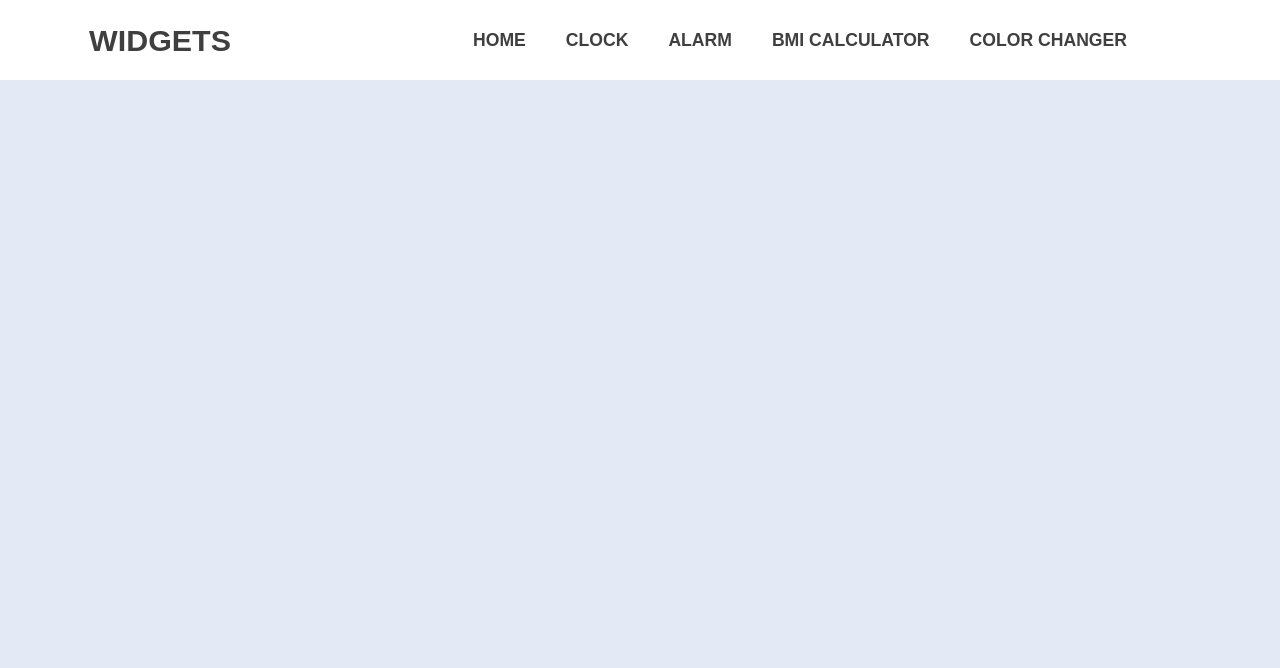
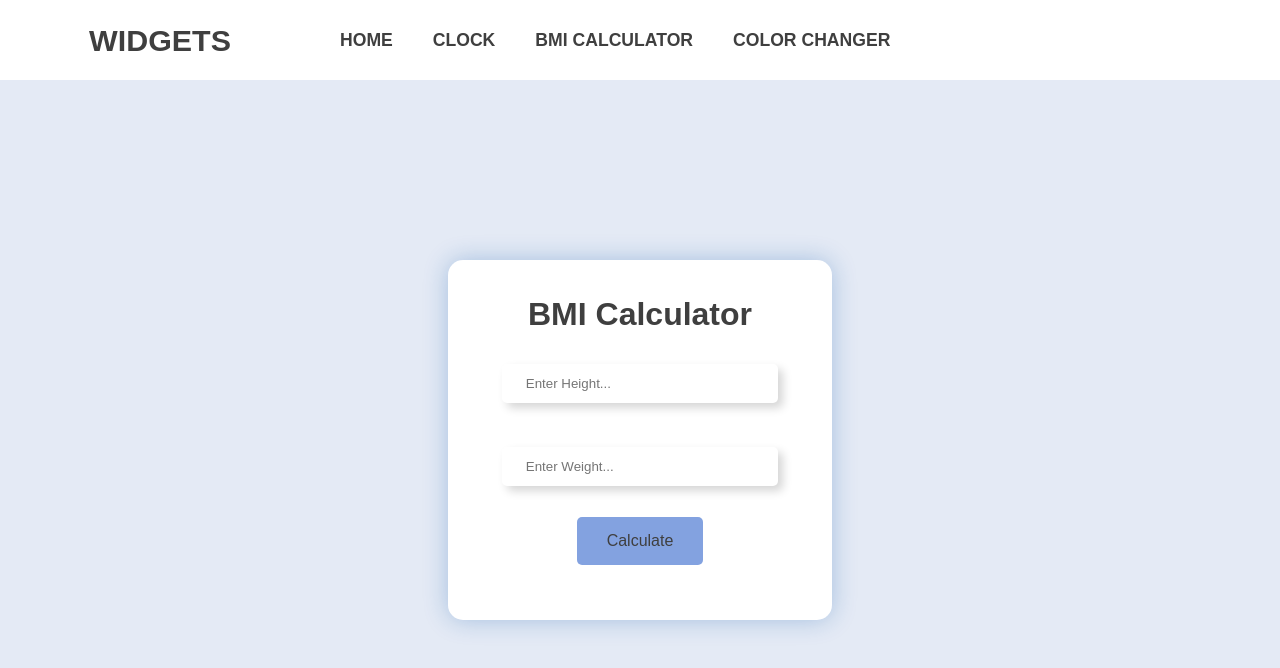
Before and after one commit to theritiktiwari/React-Projects-List, a React (Create React App) app: page /bmi in a window 1280 px wide. Shown: the top 668 px of the page. Built offline with nearby package versions, Linux system fonts and the light colour scheme.

Commit message:
Removed Alarm

```diff
--- a/src/App.js
+++ b/src/App.js
@@ -1,10 +1,11 @@
-import './App.css';
+// import './App.css';
 import React from "react";
 import { BrowserRouter as Router, Switch, Route } from "react-router-dom";
 import { Header } from "./widget/Header";
 import { Footer } from "./widget/Footer";
 import { Content } from "./widget/Content";
 import { Alarm } from './widget/Alarm';
+import { BMICalculator } from './widget/BMICalculator';
 
 function App() {
   return (
@@ -22,8 +23,13 @@ function App() {
             )
           }}>
           </Route>
-          <Route exact path="/alarm">
+
+          {/* <Route exact path="/alarm">
             <Alarm />
+          </Route> */}
+
+          <Route exact path="/bmi">
+            <BMICalculator />
           </Route>
         </Switch>
 
--- a/src/widget/Alarm.js
+++ b/src/widget/Alarm.js
@@ -4,6 +4,9 @@ import $ from 'jquery';
 
 export const Alarm = () => {
 
+    let changeText = (props) => {
+
+    }
     // function to show the clock
     let timeOfDay = '';
     function clock(){
@@ -27,7 +30,8 @@ export const Alarm = () => {
 
         // String to make time correct time format
         let currentTimeStr = `${currentHours} : ${currentMinutes} : ${currentSeconds} ${timeOfDay}`;
-        document.getElementById('clock').innerHTML = currentTimeStr;
+        // document.getElementById('clock').innerHTML = currentTimeStr;
+
     }
 
     // Adding 0 and contraints to 24 hours
@@ -145,9 +149,9 @@ export const Alarm = () => {
                         </div>
                         <button type="submit" id="btn" className="btn btn-block btn-primary my-3">Set Alarm</button>
                     </form>
-                </div>
+                {/* </div>
 
-                <div className="container my-5 text-center">
+                <div className="container my-5 text-center"> */}
                     <div className="row">
                         <div className="col-md-6 mx-auto text-center">
                             <h2>Clock</h2>
--- /dev/null
+++ b/src/widget/BMICalculator.js
@@ -0,0 +1,46 @@
+import React from 'react';
+import './css/BMICalculator.css';
+
+export const BMICalculator = () => {
+
+    let formSubmit = (e) => {
+        e.preventDefault();
+        let height = parseInt(document.getElementById('height').value);
+        let weight = parseInt(document.getElementById('weight').value);
+        let result = document.getElementById('result');
+
+        result.style.display = 'block';
+
+        if ((height === '') || (height < 0) || (isNaN(height)) ) {
+            result.innerHTML = `${height} is Invalid Height <br/> Please provide valid Height`;
+        } else if ((weight === '') || (weight < 0) || (isNaN(weight)) ) {
+            result.innerHTML = `${weight} is Invalid Weight <br/> Please provide valid Weight`;
+        } else {
+            let bmi = (weight / ((height * height) / 10000)).toFixed(2);
+            if (bmi < 18.6) {
+                result.innerHTML = `BMI = ${bmi} <br/> This is Under Weight`;
+            } else if (bmi > 24.9){
+                result.innerHTML = `BMI = ${bmi} <br/> This is Over Weight`;
+            } else if(bmi > 18.6 && bmi < 24.9){
+                result.innerHTML = `BMI = ${bmi} <br/> This is Normal Weight`;
+            }
+        }
+}
+
+    return (
+        <section>
+            <div class="container">
+                <h2>BMI Calculator</h2>
+                <form class="form" onSubmit={formSubmit}>
+                    <input type="text" class="input" name="height" id="height" placeholder="Enter Height..." />
+
+                    <input type="text" class="input" name="weight" id="weight" placeholder="Enter Weight..." />
+
+                    <button type="submit" class="btn">Calculate</button>
+
+                    <div id="result"></div>
+                </form>
+            </div>
+        </section>
+    )
+}
--- a/src/widget/Footer.js
+++ b/src/widget/Footer.js
@@ -1,5 +1,6 @@
 import React from 'react';
 import './css/Footer.css';
+import '../theme.css';
 
 export const Footer = () => {
     return (
--- a/src/widget/Header.js
+++ b/src/widget/Header.js
@@ -13,7 +13,7 @@ export const Header = () => {
                 <ul className="nav-list">
                     <li><Link to="/">Home</Link></li>
                     <li><Link to="/clock">Clock</Link></li>
-                    <li><Link to="/alarm">Alarm</Link></li>
+                    {/* <li><Link to="/alarm">Alarm</Link></li> */}
                     <li><Link to="/bmi">BMI Calculator</Link></li>
                     <li><Link to="/colorChanger">Color Changer</Link></li>
                 </ul>
--- a/src/widget/content.js
+++ b/src/widget/content.js
@@ -1,5 +1,4 @@
 import React from 'react';
-import '../theme.css';
 import './css/Content.css';
 
 export const Content = () => {
@@ -16,17 +15,17 @@ export const Content = () => {
                     </div>
                 </a>
 
-                <a href="/alarm">
+                {/* <a href="/alarm">
                     <div className="box">
-                        <img src="https://source.unsplash.com/160x90/?nature,water" alt="Image" />
+                        <img src="https://source.unsplash.com/160x90/?nature,water" alt="Alarm" id="alarm"/>
                         <h3>Alarm</h3>
                         <p>This is a digital alarm clock which take hour, minute and seconds (only within a day) as input and set alarm, made with HTML, CSS and JavaScript.</p>
                     </div>
-                </a>
+                </a> */}
 
                 <a href="/bmi">
                     <div className="box">
-                        <img src="https://source.unsplash.com/160x90/?nature,water" alt="Image" />
+                    <img src="https://source.unsplash.com/160x90/?nature,water" alt="BMI" id="BMI"/>
                         <h3>BMI Calculator</h3>
                         <p>This is a BMI Calculator which take height and weight as input and provide you BMI, made with HTML, CSS and JavaScript.</p>
                     </div>
--- a/src/widget/css/Alarm.css
+++ b/src/widget/css/Alarm.css
@@ -1,5 +1,5 @@
-.body{
+/* .body{
     width: 100%;
     height: 90vh;
     background-color: var(--bg-color);
-}
+} */
--- /dev/null
+++ b/src/widget/css/BMICalculator.css
@@ -0,0 +1,70 @@
+section{
+    width: 100vw;
+    height: 90vh;
+    display: flex;
+    justify-content: center;
+    align-items: center;
+}
+
+.container{
+    display: flex;
+    justify-content: center;
+    align-items: center;
+    flex-direction: column;
+    width: 30%;
+    height: 50%;
+    border-radius: 15px;
+    background-color: #FFF;
+    box-shadow: 0 0 25px 0 rgba(21, 92, 171, 0.3);
+}
+h2{
+    font-size: 2rem;
+}
+
+.container .form{
+    display: flex;
+    justify-content: space-evenly;
+    align-items: center;
+    flex-direction: column;
+    width: 80%;
+    height: 70%;
+}
+
+.input{
+    padding: 12px 24px;
+    margin: 12px 24px;
+    width: 90%;
+    border-radius: 5px;
+    outline: none;
+    border: none;
+    box-shadow:  5px 5px 10px #d6d6d6, -5px -5px 10px #ffffff;
+    transition: all .6s ease-in-out;
+}
+.input:focus{
+    box-shadow: inset 5px 5px 10px #d6d6d6, inset -5px -5px 10px #ffffff;
+}
+
+.btn{
+    padding: 15px 30px;
+    font-size: 1rem;
+    border-radius: 5px;
+    background-color: #83a2e0;
+    color: var(--primary-color);
+    border: none;
+    cursor: pointer;
+    transition: all .6s ease-in-out;
+}
+
+.btn:hover{
+    background-color: #9abcff;
+}
+
+#result{
+    display: none;
+    padding: 12px 24px;
+    margin: 12px 24px;
+    width: 90%;
+    border-radius: 5px;
+    text-align: center;
+    box-shadow: inset 28px 28px 74px #d6d6d6, inset -28px -28px 74px #ffffff;
+}
--- a/src/widget/css/Footer.css
+++ b/src/widget/css/Footer.css
@@ -26,7 +26,7 @@ footer{
 .outContainer h2::before{
     content: "";
     position: absolute;
-    top: 35px;
+    top: 40px;
     background-color: var(--bg-color);
     border-radius: 10px;
     height: 5px;
--- a/src/widget/css/Header.css
+++ b/src/widget/css/Header.css
@@ -27,7 +27,7 @@
     display: flex;
     width: 100%;
     height: 100%;
-    justify-content: center;
+    justify-content: flex-start;
     align-items: center;
 }
 
```
Also changed, not shown: src/widget/css/Content.css (line endings or trailing spaces), src/widget/images/bmi.png (added).
